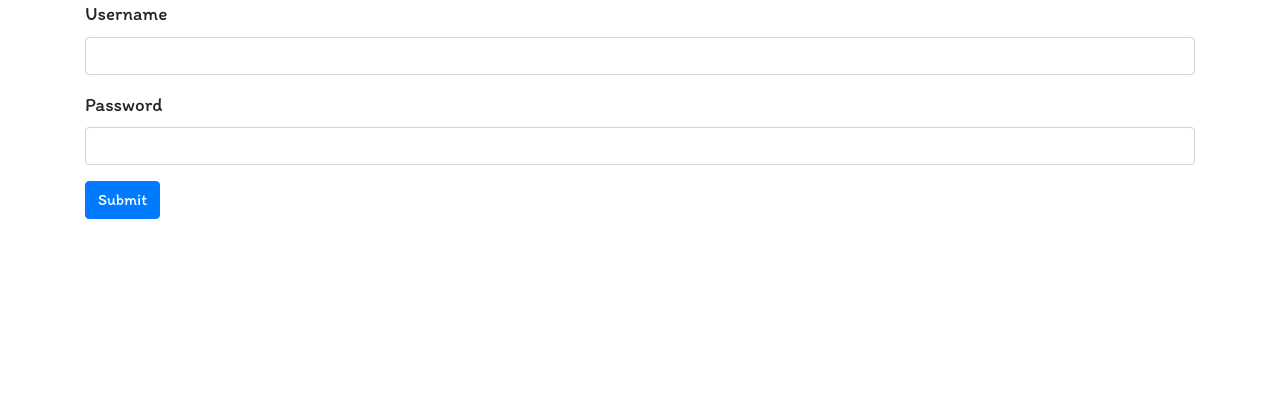
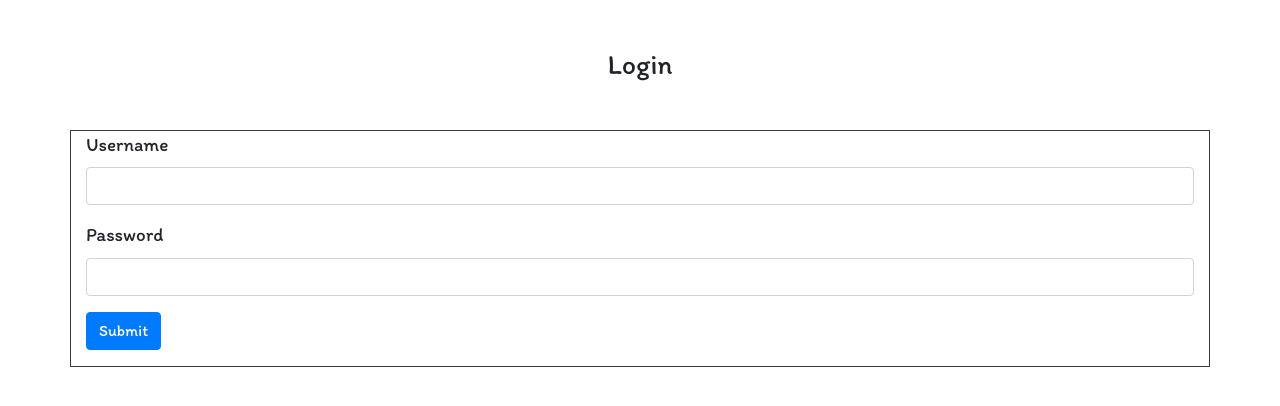
Before and after one commit to blackjokerrr/POS, a Django app: page /login/ in a window 1280 px wide. Shown: the top 406 px of the page. Run offline with Django 3.2, Linux system fonts and the light colour scheme; some libraries are stand-ins or nearby versions.

Commit message:
Finish All

```diff
--- a/Management/templates/Management/Management.html
+++ b/Management/templates/Management/Management.html
@@ -101,8 +101,8 @@ Manage
         </div>
     </form>
 
-    <div class='container border border-dark mt-3' style='height: 600px; overflow: auto'>
-        <table class="table table-striped table-responsive">
+    <div class='container border border-dark mt-3 table-responsive' style='height: 600px; overflow: auto'>
+        <table class="table table-striped">
             <thead>
                 <tr>
                     <th scope="col"></th>
--- a/Sale/templates/index/index.html
+++ b/Sale/templates/index/index.html
@@ -34,7 +34,7 @@ Sale
                             <div style='padding:50px;' class='border border-dark'>
                                 <h1 class='text-center'>รายการสินค้า</h1>
                                 <hr>
-                                <div class='bg-secondary' style='overflow: auto; height: 400px'>
+                                <div class='bg-secondary table-responsive' style='overflow: auto; height: 400px'>
                                     <table class="table table-striped table-dark table-responsive">
                                         <tbody>
                                             <thead>
@@ -81,8 +81,8 @@ Sale
                             <div style='padding:50px;' class='border border-dark'>
                                 <h1 class='text-center'>รายการสินค้า</h1>
                                 <hr>
-                                <div class='bg-secondary' style='overflow: auto; height: 400px'>
-                                    <table class="table table-striped table-dark table-responsive">
+                                <div class='bg-secondary table-responsive' style='overflow: auto; height: 400px'>
+                                    <table class="table table-striped table-dark">
                                         <tbody>
                                             <thead>
                                                 <tr>
--- a/Sale/templates/login/login.html
+++ b/Sale/templates/login/login.html
@@ -7,7 +7,10 @@
 {% block bar %}{% endblock bar %}
 
 {% block form %}
-    <div class = 'container'>
+    <div class='container mt-5'>
+        <h3 class='text-center'>Login</h3>
+    </div>
+    <div class = 'container mt-5 border border-dark'>
         <form action = '{% url "login" %}' method = 'POST'>
             {% csrf_token %}
             <div class="form-group">
@@ -18,7 +21,7 @@
             <label for="exampleInputPassword1">Password</label>
             <input type="password" class="form-control" name='password'>
             </div>
-            <button type="submit" class="btn btn-primary">Submit</button>
+            <button type="submit" class="btn btn-primary mb-3">Submit</button>
         </form>
     </div>
 {% endblock form %}
--- a/Sale/views.py
+++ b/Sale/views.py
@@ -18,11 +18,6 @@ def Login(request):
             return redirect('/index/')
 
     return render(request, 'login/login.html')
-
-@login_required
-def index(request):
-    return render(request, 'index/index.html', context = {'name': request.user.username})
-
 
 def Logout(request):
     logout(request)
@@ -185,7 +180,7 @@ def Index(request, key_of=0):
         'search': set_of_search
     })
 
-
+@login_required
 #Delete Order
 def Delete(request, number_of_page):
 
@@ -203,7 +198,7 @@ def Delete(request, number_of_page):
 
     return redirect('/index/')
 
-
+@login_required
 # Save Order and Product
 def Save(request):
 
```
Also changed, not shown: Management/views.py (+6 -5 lines), Report/views.py (+2 -6 lines).
